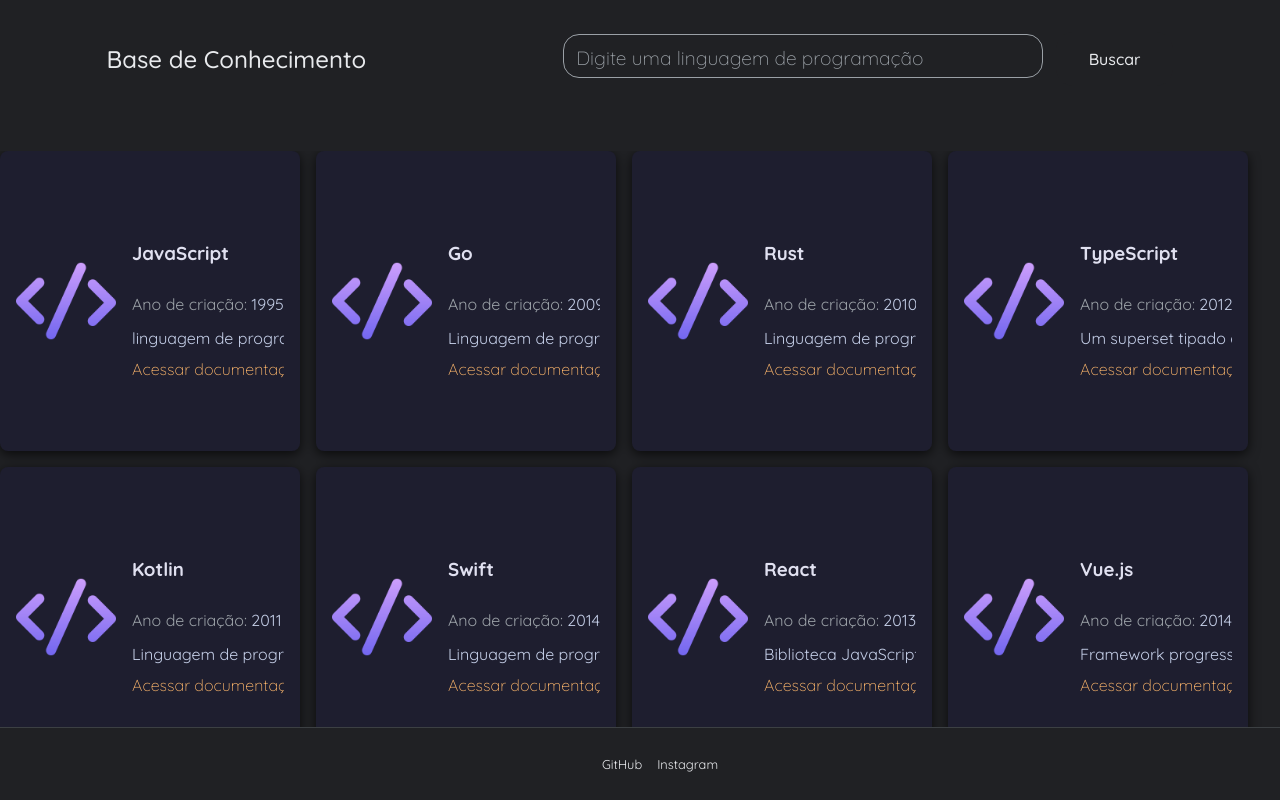
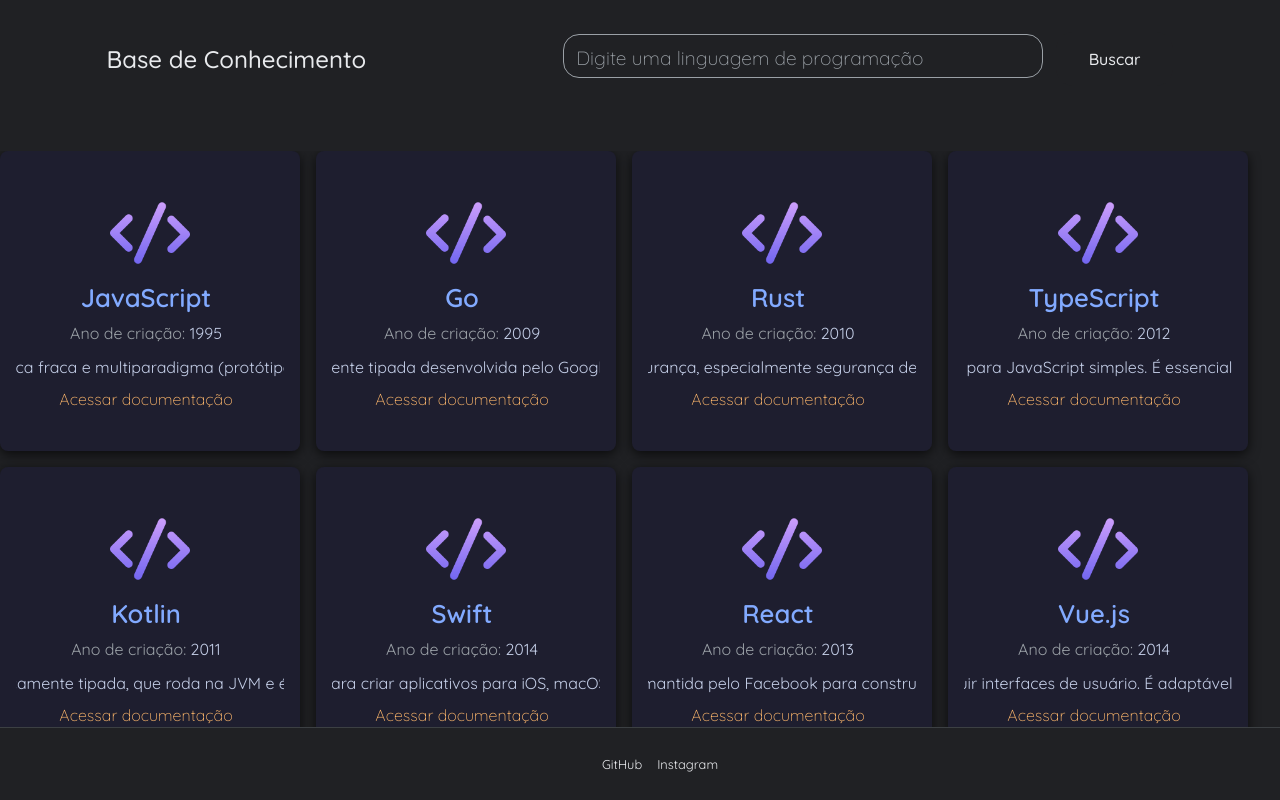
Before and after one commit to sdlima4025/base-de-conhecimento, a plain HTML site: page index.html in a window 1280 px wide. Drawn offline with Linux system fonts and the light colour scheme.

Commit message:
codigo refatorado com img alinhado acima do titulo e alinhamento dos dados de cada card

```diff
--- a/data.json
+++ b/data.json
@@ -594,7 +594,7 @@
     ]
   },
   {
-    "nome": "Google Cloud Platform (GCP)",
+    "nome": "Google (GCP)",
     "descricao": "Conjunto de serviços de computação em nuvem oferecidos pelo Google, focado em big data, IA/ML e infraestrutura escalável.",
     "data_criacao": "2011",
     "link": "https://cloud.google.com/",
--- a/script.js
+++ b/script.js
@@ -36,9 +36,9 @@ function reiderizarCards(linguagens) {
     // Criar nome da imagem em minúsculas com espaços removidos para padrão src
     const imageName = linguagem.nome.toLowerCase().replace(/\s+/g, '') + '.png';
     article.innerHTML = `
-      <img class="card-image" src="imagens/${imageName}" alt="Logo ${linguagem.nome}" onerror="this.onerror=null;this.src='imagens/codigo.png';" />
       <div class="card-content">
-        <h3>${linguagem.nome}</h3>
+        <img class="card-image" src="imagens/${imageName}" alt="Logo ${linguagem.nome}" onerror="this.onerror=null;this.src='imagens/codigo.png';" />
+        <h2>${linguagem.nome}</h2>
         <p><strong>Ano de criação:</strong> ${linguagem.data_criacao}</p>
         <p>${linguagem.descricao}</p>
         <a href="${linguagem.link}" target="_blank" rel="noopener noreferrer">Acessar documentação</a>
--- a/style.css
+++ b/style.css
@@ -111,13 +111,15 @@ main {
     border-radius: 8px;
     box-shadow: 0 3px 12px rgba(0, 0, 0, 0.7);
     display: flex;
-    flex-direction: row;
+    flex-direction: column;
     padding: 1rem;
     gap: 1rem;
     box-sizing: border-box;
-    justify-content: flex-start;
+    justify-content: center;
     align-items: center;
     color: #e0e0f0; /* light text color */
+    /* Adiciona a animação de entrada */
+    animation: fadeInUp 0.5s ease-out forwards;
 }
 
 .card-content > h2 {
@@ -133,7 +135,7 @@ main {
 }
 
 .card-image {
-    max-width: 100px;
+    max-width: 80px;
     max-height: 100%;
     border-radius: 4px;
     object-fit: contain;
@@ -144,7 +146,7 @@ main {
     display: flex;
     flex-direction: column;
     justify-content: center;
-    align-items: flex-start;
+    align-items: center;
     gap: 0.5rem;
     width: 100%;
     overflow: hidden;
@@ -156,6 +158,7 @@ main {
     margin: 0 0.5rem 0 0;
     flex-shrink: 0;
     white-space: nowrap;
+    text-align: center;
 }
 
 .tags-container {
@@ -325,3 +328,15 @@ button { /* Estilos para o botão em telas muito pequenas */
     user-select: none;
 }
 }
+
+/* Define a animação de entrada dos cards */
+@keyframes fadeInUp {
+    from {
+        opacity: 0;
+        transform: translateY(20px);
+    }
+    to {
+        opacity: 1;
+        transform: translateY(0);
+    }
+}
```
